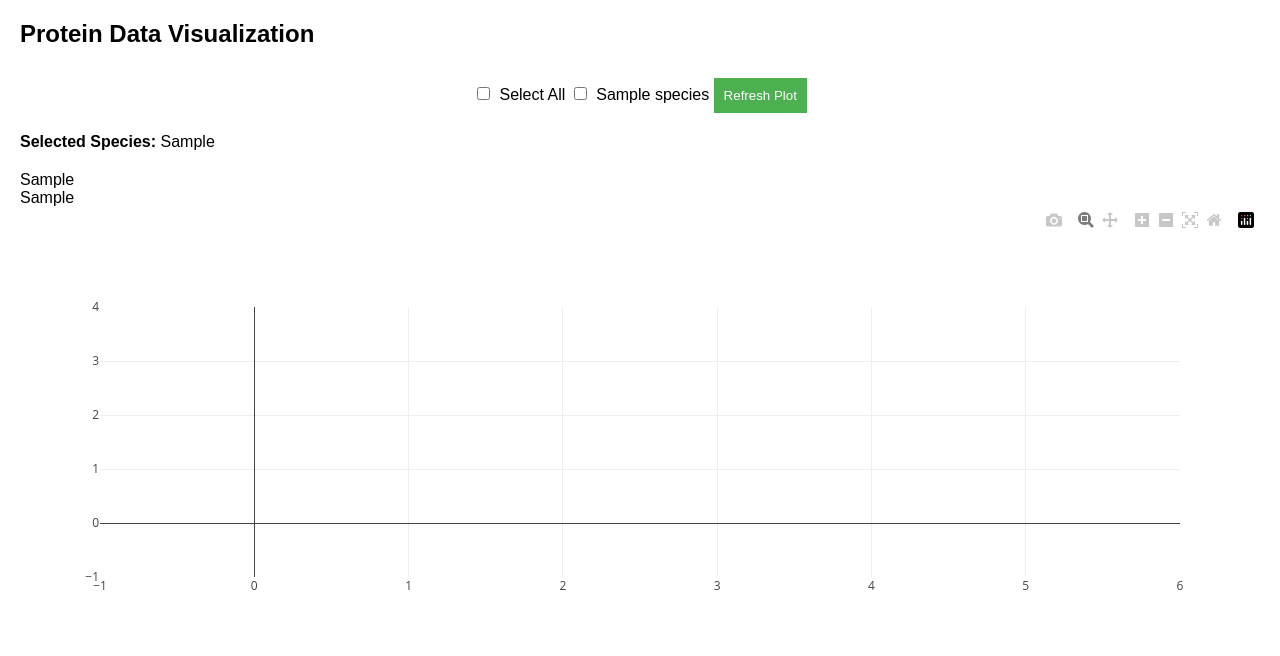
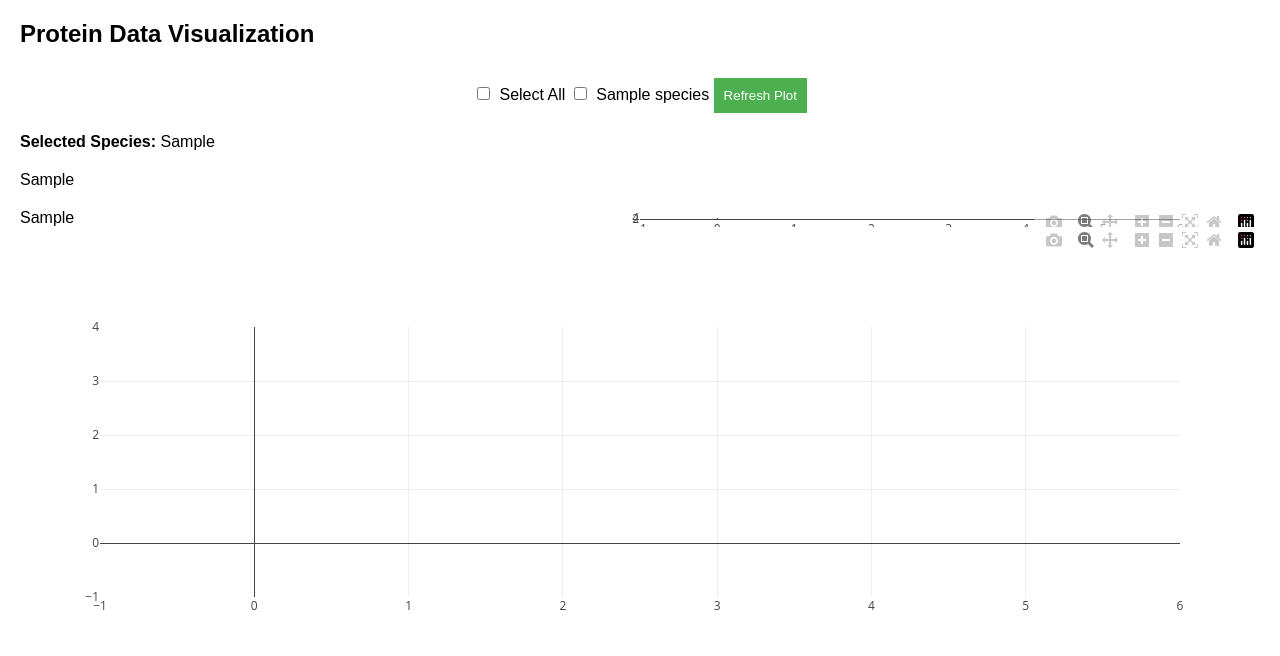
Before and after one commit to vino-nyschey/Data-Visualization-MSA, a Python web app: template templates/index.html in a window 1280 px wide. Shown: the top 656 px of the page. After the commit the page ends 610 px from the top, so only its background shows below. Run offline with Jinja, Linux system fonts and the light colour scheme; the template is opened without the code that fills it: most values are stand-ins (such as "Sample title", 1, 10 or a date in 2020); some libraries are stand-ins or nearby versions.

Commit message:
changed layout to place pie charts side by side | Issue #32

```diff
--- a/static/css/style_species.css
+++ b/static/css/style_species.css
@@ -29,3 +29,13 @@ button:hover {
 #bar-chart {
     margin-top: 20px;
 }
+
+.pie-charts-container {
+    display: flex; /* Use flexbox for layout */
+    justify-content: space-between; /* Distribute space evenly between pie charts */
+    margin-top: 20px; /* Add some top margin for spacing */
+}
+
+.pie-chart {
+    width: 48%; /* Set the width of each pie chart container */
+}
--- a/templates/index.html
+++ b/templates/index.html
@@ -45,17 +45,19 @@
 </div>
 
 <!-- Plotly pie chart container -->
+<div class="pie-charts-container">
+    <!-- first container -->
     <div id="pie-chart">
         {{ pie_chart_html | safe }}
     </div>
-
-<!-- Plotly pie chart container -->
+    <!-- second container -->
     <div id="pie_chart"></div>
     <script>
         var chart_data = {{ chart_data_org | safe }};
         console.log(chart_data);  // Add this line for debugging
         Plotly.newPlot('pie_chart', chart_data.data, chart_data.layout);
     </script>
+</div>
 
 <!-- Plotly bar chart container -->
 <div id="bar_chart"></div>
```
Lines whose indentation alone changed are shown as unchanged.
